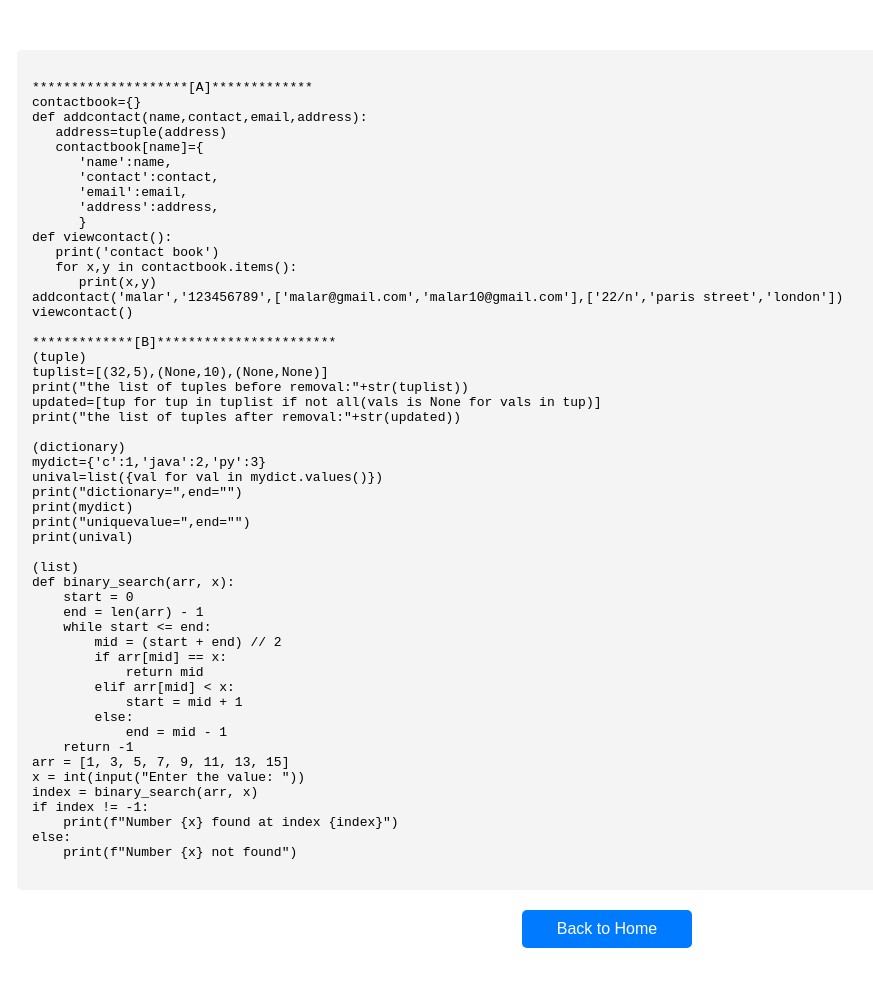
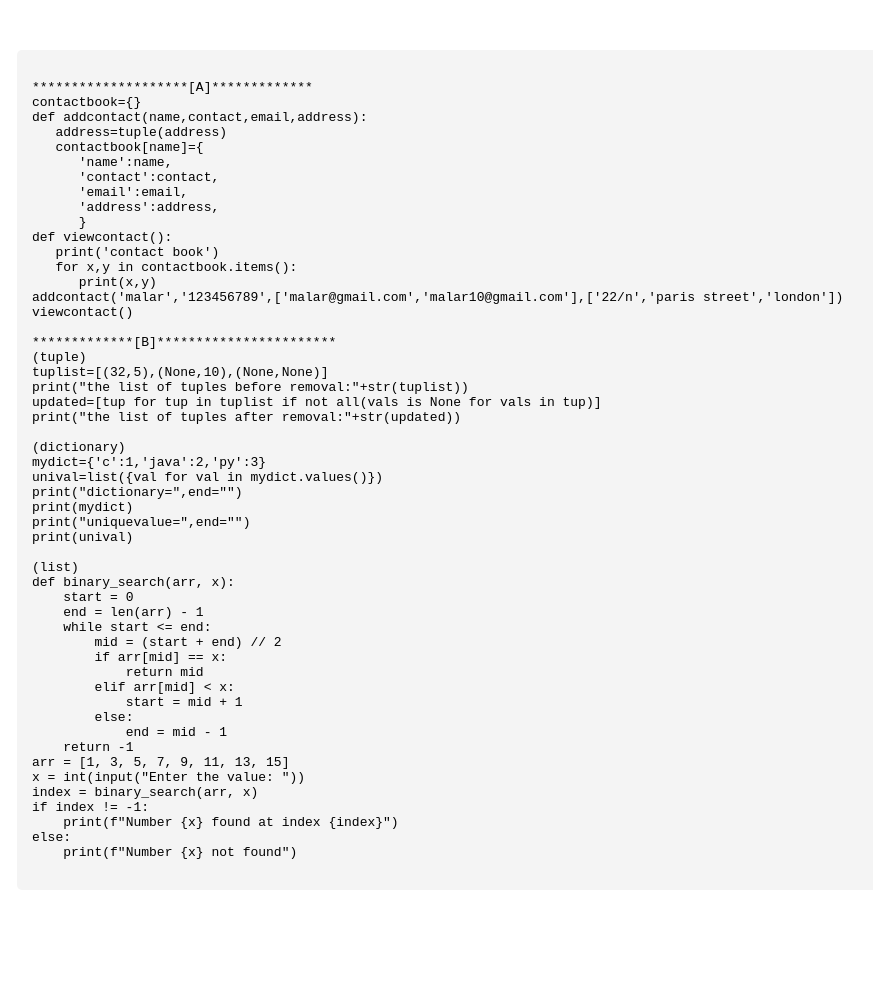
Before and after one commit to SanjayRavichandran-Mscss/Santhosh-python, a plain HTML site: page 1.html in a window 1280 px wide. Shown: the whole page, without its empty margins (33-906 px from the left). After the commit the page ends 940 px from the top, so only its background shows below. Drawn offline with Linux system fonts and the light colour scheme.

Commit message:
third commit

```diff
--- a/1.html
+++ b/1.html
@@ -99,6 +99,5 @@ if index != -1:
 else:
     print(f"Number {x} not found")
     </code></pre>
-    <a href="index.html">Back to Home</a>
 </body>
 </html>
```
Also changed, not shown: 2.html (+0 -1 lines), 3.html (+0 -1 lines), 4.html (+0 -1 lines), 5.html (+0 -1 lines), 6.html (+0 -1 lines), 7.html (+0 -1 lines), 8.html (+0 -1 lines), 9.html (+0 -1 lines).
